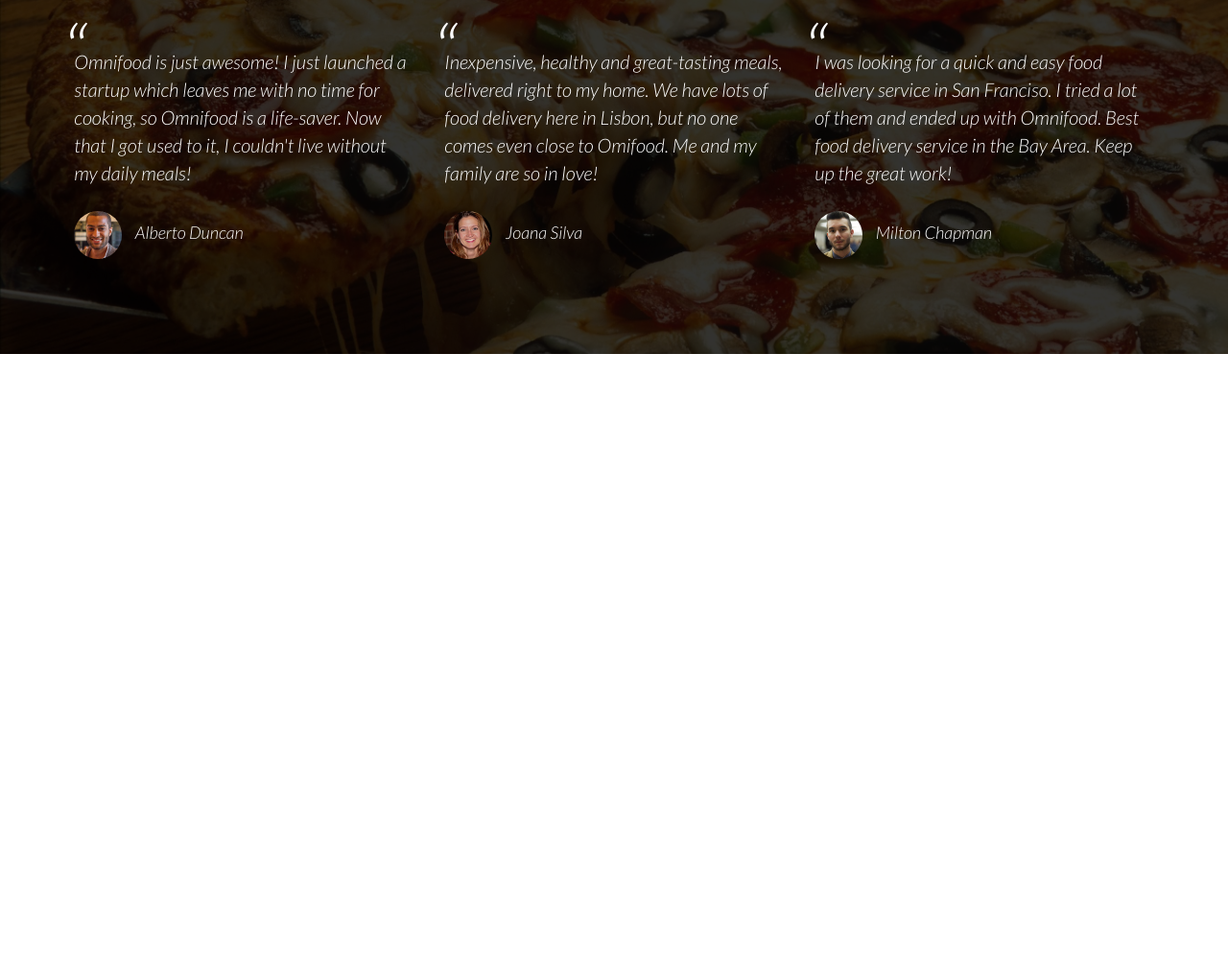
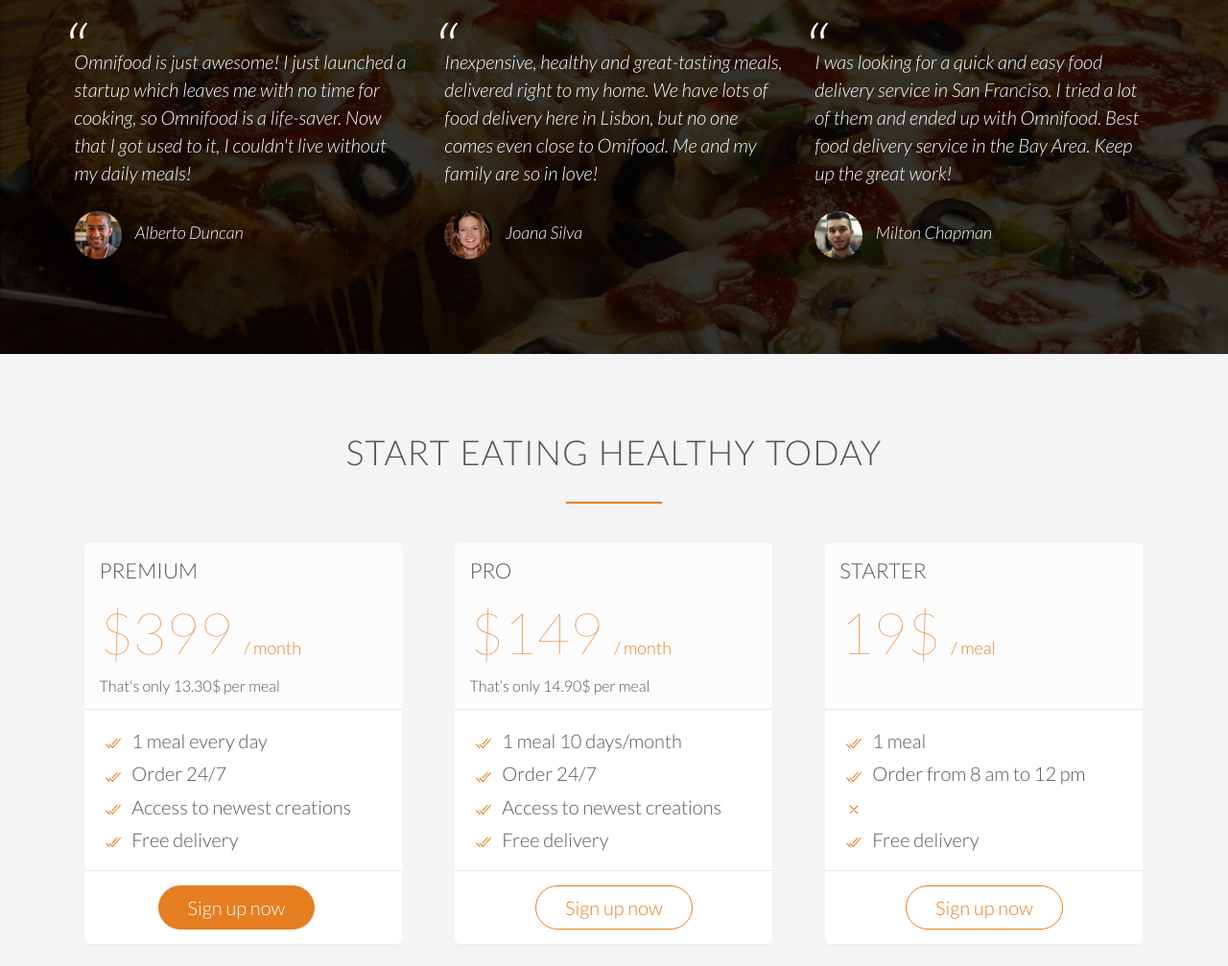
Before and after one commit to edlla/JoP-MyProject, a plain HTML site: page index.html in a window 1280 px wide. Shown: the part 3560-4567 px from the top of the page at 96% size. Before the commit the page ends 3929 px from the top, so only its background shows below. Drawn offline with nearby package versions, Linux system fonts and the light colour scheme.

Commit message:
Completed the Sign up section and merged with master branch

```diff
--- a/index.html
+++ b/index.html
@@ -213,6 +213,74 @@
         </div>
     </section>
 
+    <section class="section-plans">
+        <div class="row">
+            <h2>Start eating healthy today</h2>
+        </div>
+        <div class="row">
+            <div class="col span-1-of-3">
+                <div class="plan-box">
+                    <div>
+                        <h3>Premium</h3>
+                        <p class="plan-price">$399 <span>/ month</span></p>
+                        <p class="plan-price-meal">That's only 13.30$ per meal</p>
+                    </div>
+                    <div>
+                        <ul>
+                            <li><ion-icon name="checkmark-done-outline" class="icon-small"></ion-icon> 1 meal every day</li>
+                            <li><ion-icon name="checkmark-done-outline" class="icon-small"></ion-icon> Order 24/7</li>
+                            <li><ion-icon name="checkmark-done-outline" class="icon-small"></ion-icon> Access to newest creations</li>
+                            <li><ion-icon name="checkmark-done-outline" class="icon-small"></ion-icon> Free delivery</li>
+                        </ul>
+                    </div>
+                    <div>
+                        <a href="#" class="btn btn-full">Sign up now</a>
+                    </div>
+                </div>
+            </div>
+            <div class="col span-1-of-3">
+                <div class="plan-box">
+                    <div>
+                        <h3>Pro</h3>
+                        <p class="plan-price">$149 <span>/ month</span></p>
+                        <p class="plan-price-meal">That’s only 14.90$ per meal</p>
+                    </div>
+                    <div>
+                        <ul>
+                            <li><ion-icon name="checkmark-done-outline" class="icon-small"></ion-icon> 1 meal 10 days/month</li>
+                            <li><ion-icon name="checkmark-done-outline" class="icon-small"></ion-icon> Order 24/7</li>
+                            <li><ion-icon name="checkmark-done-outline" class="icon-small"></ion-icon> Access to newest creations</li>
+                            <li><ion-icon name="checkmark-done-outline" class="icon-small"></ion-icon> Free delivery</li>
+                        </ul>
+                    </div>
+                    <div>
+                        <a href="#" class="btn btn-ghost">Sign up now</a>
+                    </div>
+                </div>
+            </div>
+            <div class="col span-1-of-3">
+                <div class="plan-box">
+                    <div>
+                        <h3>Starter</h3>
+                        <p class="plan-price">19$ <span>/ meal</span></p>
+                        <p class="plan-price-meal">&nbsp;</p>
+                    </div>
+                    <div>
+                        <ul>
+                            <li><ion-icon name="checkmark-done-outline" class="icon-small"></ion-icon> 1 meal</li>
+                            <li><ion-icon name="checkmark-done-outline" class="icon-small"></ion-icon> Order from 8 am to 12 pm</li>
+                            <li><ion-icon name="close-outline" class="icon-small"></ion-icon></li>
+                            <li><ion-icon name="checkmark-done-outline" class="icon-small"></ion-icon> Free delivery</li>
+                        </ul>
+                    </div>
+                    <div>
+                        <a href="#" class="btn btn-ghost">Sign up now</a>
+                    </div>
+                </div>
+            </div>
+        </div>
+    </section>
+
     <script type="module" src="https://unpkg.com/ionicons@5.5.2/dist/ionicons/ionicons.esm.js"></script>
 <script nomodule src="https://unpkg.com/ionicons@5.5.2/dist/ionicons/ionicons.js"></script>
 </body>
@@ -220,4 +288,6 @@
 
 <!--
 
+
+
 -->
--- a/resources/css/styles.css
+++ b/resources/css/styles.css
@@ -379,3 +379,59 @@ cite img {
     margin-right: 10px;
     vertical-align: middle;
 }
+
+/*---------------------------------------------*/
+/*SIGN UP*/
+/*---------------------------------------------*/
+
+.section-plans {
+    background-color: #f4f4f4;
+}
+
+.plan-box {
+    background-color: #fff;;
+    border-radius: 5px;
+    width: 90%;
+    margin: 0 auto;
+    box-shadow: 0 2px 2px #efefef;
+}
+
+.plan-box div {
+    padding: 15px;
+    border-bottom: 1px solid #e8e8e8;
+}
+
+.plan-box div:first-child {
+    background-color: #fcfcfc;
+    border-top-left-radius: 5px;
+    border-top-right-radius: 5px;
+}
+
+.plan-box div:last-child {
+    text-align: center;
+    border-bottom: 0;
+}
+
+.plan-price {
+    font-size: 300%;
+    margin-bottom: 10px;
+    font-weight: 100;
+    color: #e67e22;
+}
+
+.plan-price span {
+    font-size: 30%;
+    font-weight: 300;
+}
+
+.plan-price-meal {
+    font-size: 80%;
+}
+
+.plan-box ul {
+    list-style: none;
+}
+
+.plan-box ul li {
+    padding: 5px 0;
+}
```
